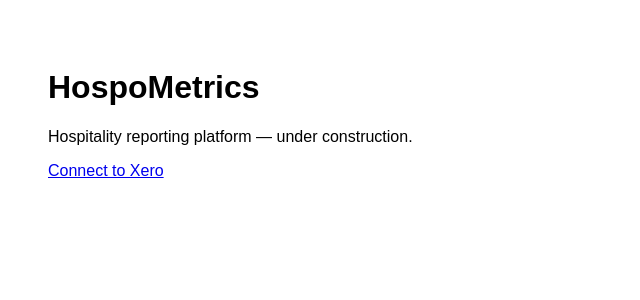
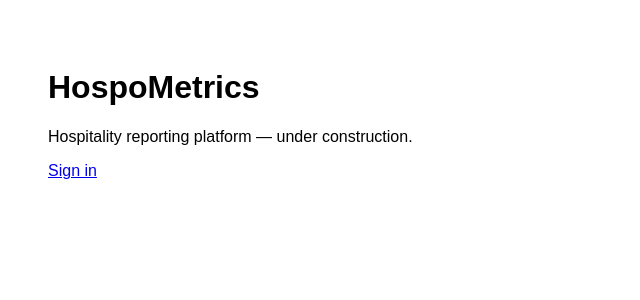
Before and after one commit to Maddockandco/HospoMetrics, a Next.js app: page / in a window 1280 px wide. Shown: the top 300 px of the page, without its empty margins (0-640 px from the left). Built offline with nearby package versions, Linux system fonts and the light colour scheme.

Commit message:
Update page.tsx

```diff
--- a/app/page.tsx
+++ b/app/page.tsx
@@ -3,7 +3,7 @@ export default function Home() {
     <main style={{ padding: 40, fontFamily: "sans-serif" }}>
       <h1>HospoMetrics</h1>
       <p>Hospitality reporting platform — under construction.</p>
-      <a href="/api/xero/connect">Connect to Xero</a>
+      <a href="/login">Sign in</a>
     </main>
   );
 }
```
